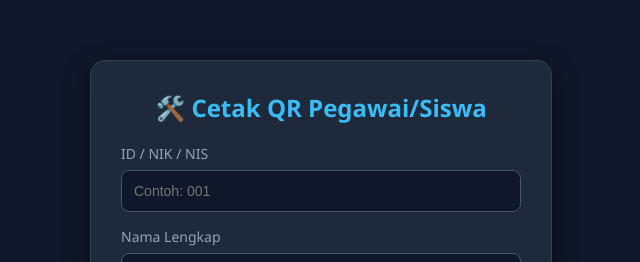
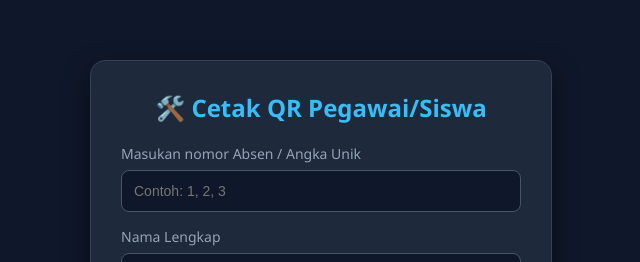
Before and after one commit to keola241-cmd/QR_Generator, a plain HTML site: page index.html in a window 1280 px wide. Shown: the part 105-367 px from the top of the page, without its empty margins (319-959 px from the left). Drawn offline with Linux system fonts and the light colour scheme.

```diff
--- a/index.html
+++ b/index.html
@@ -89,8 +89,8 @@
         <h2>🛠️ Cetak QR Pegawai/Siswa</h2>
 
         <div class="form-group">
-            <label>ID / NIK / NIS</label>
-            <input type="text" id="id_user" placeholder="Contoh: 001">
+            <label>Masukan nomor Absen / Angka Unik</label>
+            <input type="text" id="id_user" placeholder="Contoh: 1, 2, 3">
         </div>
 
         <div class="form-group">
```
